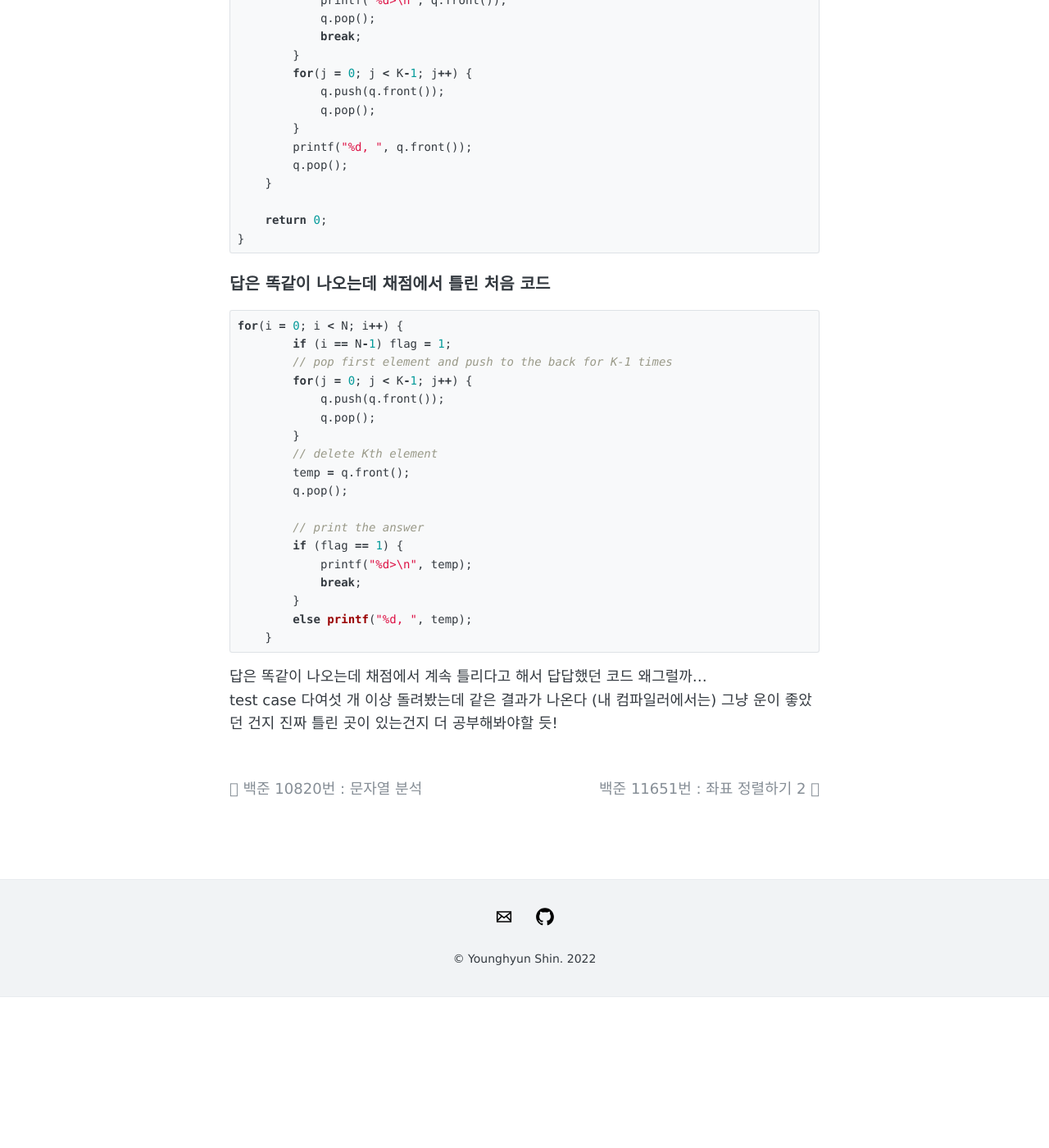
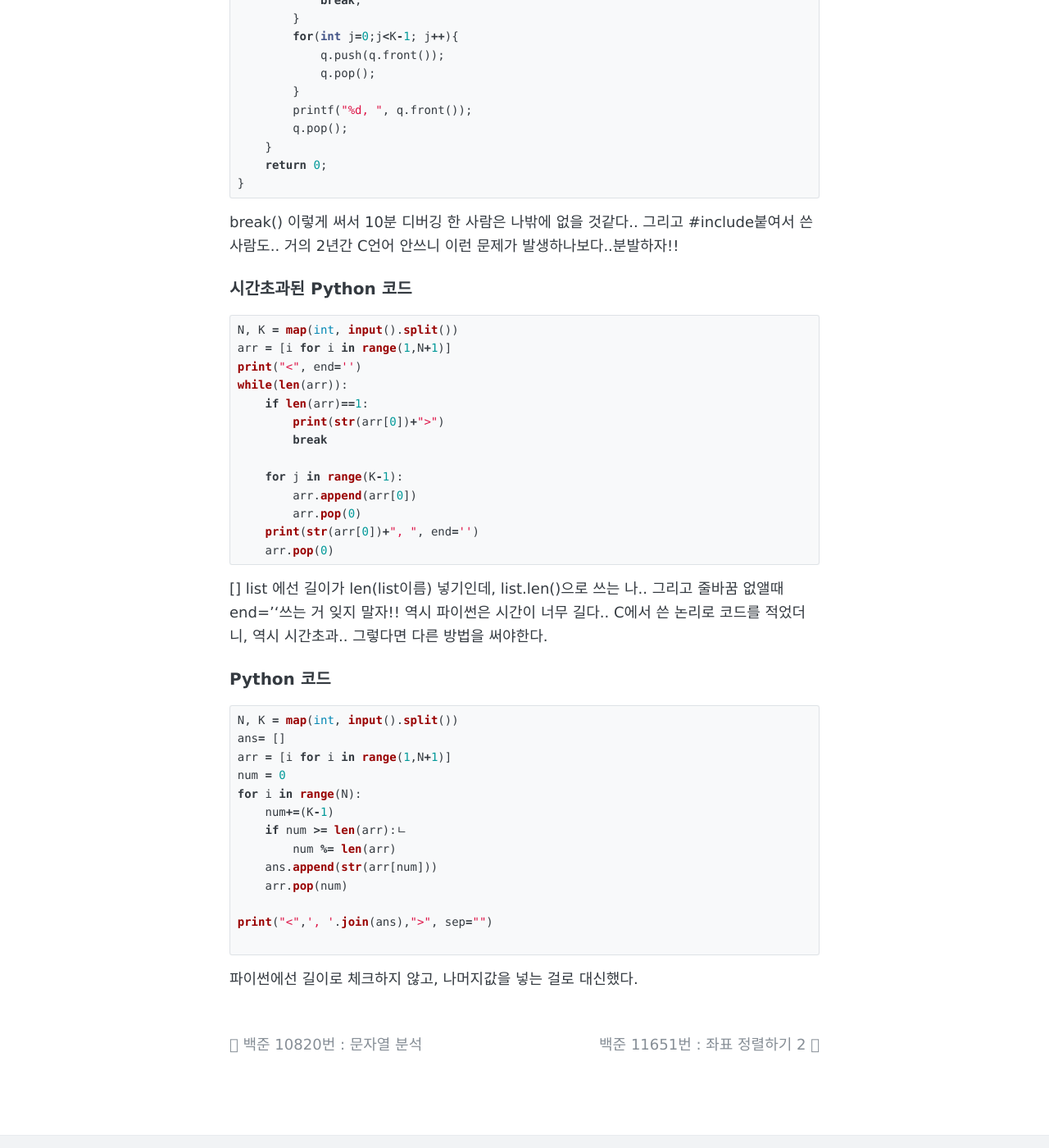
Before and after one commit to younghyunshin/younghyunshin.github.io, a Jekyll site: the page built from _posts/2022-07-04-baekjoon-1158.md, in a window 1280 px wide and 1400 px high, scrolled down 1182 px. Shown: the whole window at 82% size. Built offline with Jekyll 4.4.1, drawn with Linux system fonts in a browser that asks for light colours; comment, search, counter and statistics services are not loaded; before the commit the page ends 2398 px from its top, so only the background shows below that; some of the changed text lies outside the part shown.

Commit message:
change baekjun posts

````diff
--- a/_posts/2022-07-04-baekjoon-1158.md
+++ b/_posts/2022-07-04-baekjoon-1158.md
@@ -1,6 +1,6 @@
 ---
 layout: post
-title: "백준 1158번 : 조세퍼스 순열"
+title: "백준 1158번 : 요세푸스 문제"
 tags: [알고리즘, 백준, Queue]
 comments: true
 ---
@@ -14,65 +14,79 @@ comments: true
 
 ### 접근
 테이블에 앉은 사람들을 queue로 구현한다.
+먼저 모든 사람들을 큐에 넣는다.
 다음의 과정을 N번 반복한다.
+    1개 남았는지 확인 후, 첫번째 원소 pop후, break. (`이걸 앞에서 체크해야함: k-1개가 빼서 뒤로 넣는 과정이 있어야하기에`)
     첫번째 원소를 pop 하여 맨 뒤로 push 한다 (K-1번)
     첫번째 원소를 pop한다.
 
-### 코드
+### C++ 코드
 ~~~c++
 #include <queue>
 #include <cstdio>
 using namespace std;
 
-int main() {
-    int N, K, i, j, temp, flag;
+int main(){
+    int N,K;
     queue <int> q;
-    scanf("%d %d", &N, &K);
+    scanf(" %d %d", &N, &K);
 
-    // init queue
-    for(i = 1; i <= N; i++) {
+    for(int i=1;i<=N;i++){
         q.push(i);
     }
-
     printf("<");
-    while(q.size()) {
-        if (q.size() == 1) {
-            printf("%d>\n", q.front());
+    while(q.size()){
+        if(q.size()==1){
+            printf("%d>", q.front());
             q.pop();
             break;
         }
-        for(j = 0; j < K-1; j++) {
+        for(int j=0;j<K-1; j++){
             q.push(q.front());
             q.pop();
         }
         printf("%d, ", q.front());
         q.pop();
     }
-
     return 0;
 }
 ~~~
 
-### 답은 똑같이 나오는데 채점에서 틀린 처음 코드
-~~~c++
-for(i = 0; i < N; i++) {
-        if (i == N-1) flag = 1;
-        // pop first element and push to the back for K-1 times
-        for(j = 0; j < K-1; j++) {
-            q.push(q.front());
-            q.pop();
-        }
-        // delete Kth element
-        temp = q.front();
-        q.pop();
+break() 이렇게 써서 10분 디버깅 한 사람은 나밖에 없을 것같다.. 그리고 #include붙여서 쓴사람도.. 거의 2년간 C언어 안쓰니 이런 문제가 발생하나보다..분발하자!!
 
-        // print the answer
-        if (flag == 1) {
-            printf("%d>\n", temp);
-            break;
-        }
-        else printf("%d, ", temp);
-    }
-~~~
-답은 똑같이 나오는데 채점에서 계속 틀리다고 해서 답답했던 코드 왜그럴까...
-test case 다여섯 개 이상 돌려봤는데 같은 결과가 나온다 (내 컴파일러에서는) 그냥 운이 좋았던 건지 진짜 틀린 곳이 있는건지 더 공부해봐야할 듯!
+### 시간초과된 Python 코드
+```python
+N, K = map(int, input().split())
+arr = [i for i in range(1,N+1)]
+print("<", end='')
+while(len(arr)):
+    if len(arr)==1:
+        print(str(arr[0])+">")
+        break
+
+    for j in range(K-1):
+        arr.append(arr[0])
+        arr.pop(0)
+    print(str(arr[0])+", ", end='')
+    arr.pop(0)
+```
+[] list 에선 길이가 len(list이름) 넣기인데, list.len()으로 쓰는 나.. 그리고 줄바꿈 없앨때 end=''쓰는 거 잊지 말자!!
+역시 파이썬은 시간이 너무 길다.. C에서 쓴 논리로 코드를 적었더니, 역시 시간초과.. 그렇다면 다른 방법을 써야한다.
+
+### Python 코드
+```python
+N, K = map(int, input().split())
+ans= []
+arr = [i for i in range(1,N+1)]
+num = 0
+for i in range(N):
+    num+=(K-1)
+    if num >= len(arr):ㄴ
+        num %= len(arr)
+    ans.append(str(arr[num]))
+    arr.pop(num)
+
+print("<",', '.join(ans),">", sep="")
+
+```
+파이썬에선 길이로 체크하지 않고, 나머지값을 넣는 걸로 대신했다.
````
Also changed, not shown: _posts/2022-07-04-capstone-done.md (+2 -0 lines), about.md (+1 -1 lines).
